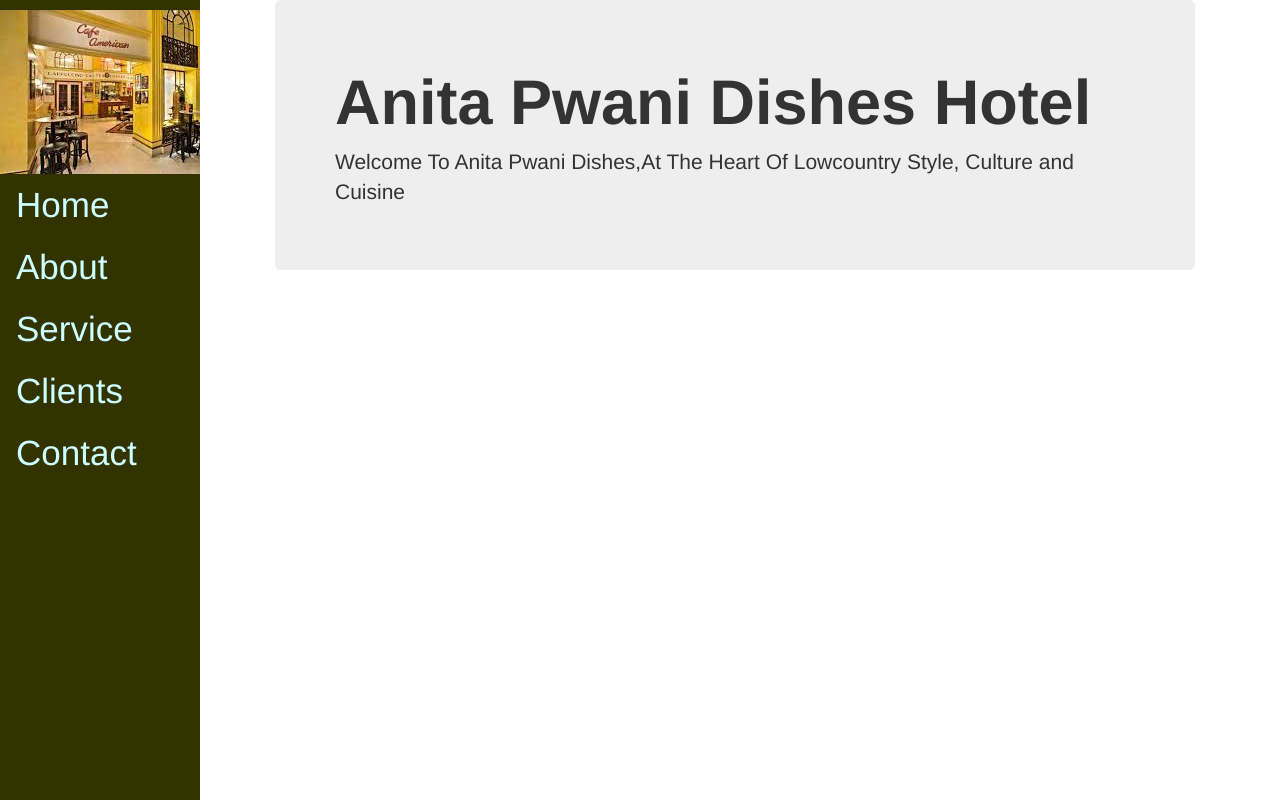
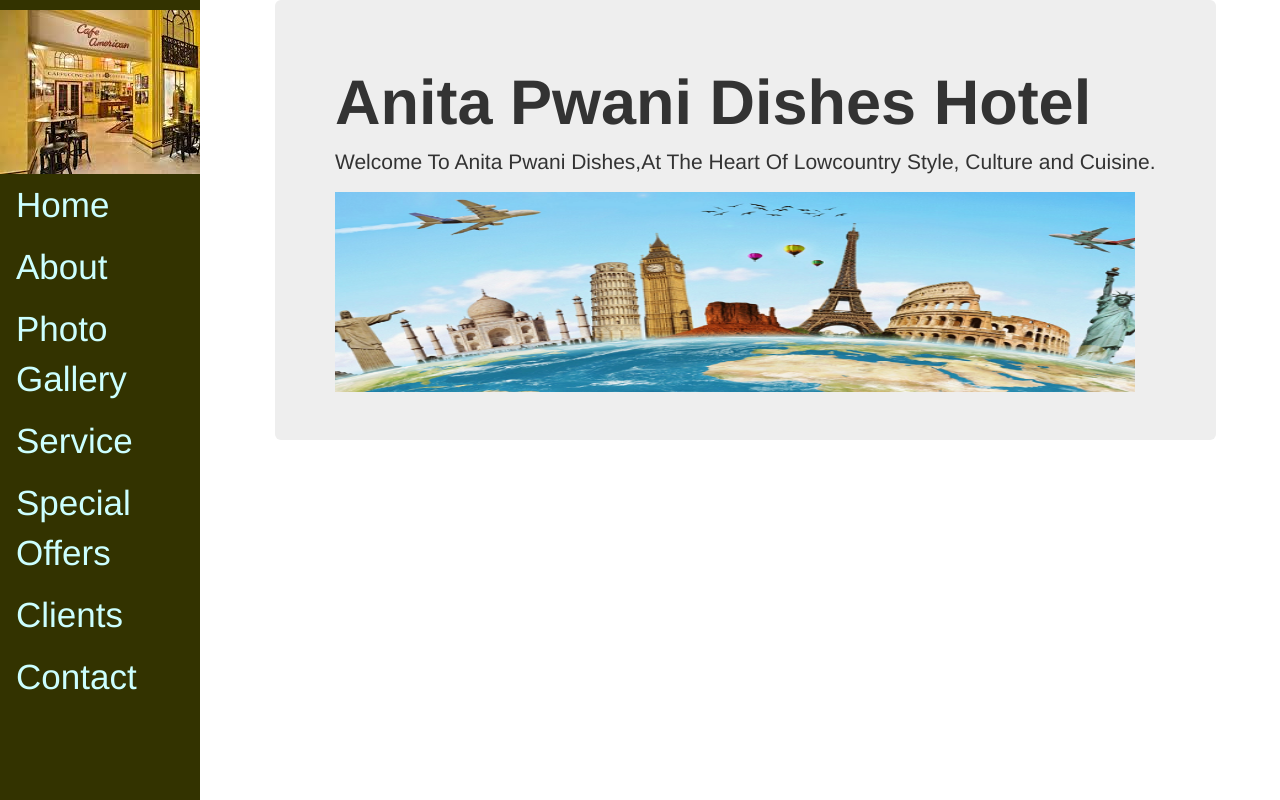
Before and after one commit to Yvonne-Ouma/Anita-s-Kitchen, a plain HTML site: page index.html in a window 1280 px wide. Drawn offline with Linux system fonts and the light colour scheme.

Commit message:
modified index.html

```diff
--- a/css/styles.css
+++ b/css/styles.css
@@ -15,3 +15,7 @@
     color: #ccffff;
     display: block;
 }
+.jumbotron {
+  width:auto;
+  position: fixed;
+}
--- a/index.html
+++ b/index.html
@@ -13,7 +13,9 @@
           <img src="image/house.jpeg">
           <a href="#home">Home</a>
           <a href="#about">About</a>
+          <a href="#photo">Photo Gallery</a>
           <a href="#services">Service</a>
+          <a href="#special-offers">Special Offers</a>
           <a href="#clients">Clients</a>
           <a href="#contact">Contact</a>
         </div>
@@ -23,7 +25,8 @@
       <div class="jumbotron">
       <div class="home">
         <h1><strong>Anita Pwani Dishes Hotel</strong></h1>
-        <p>Welcome To Anita Pwani Dishes,At The Heart Of Lowcountry Style, Culture and Cuisine</p>
+        <p>Welcome To Anita Pwani Dishes,At The Heart Of Lowcountry Style, Culture and Cuisine.</p>
+        <img src="image/img1.png" width=800px height=200px>
      </div>
     </div>
    </div>
```
Also changed, not shown: image/img1.png (added).
